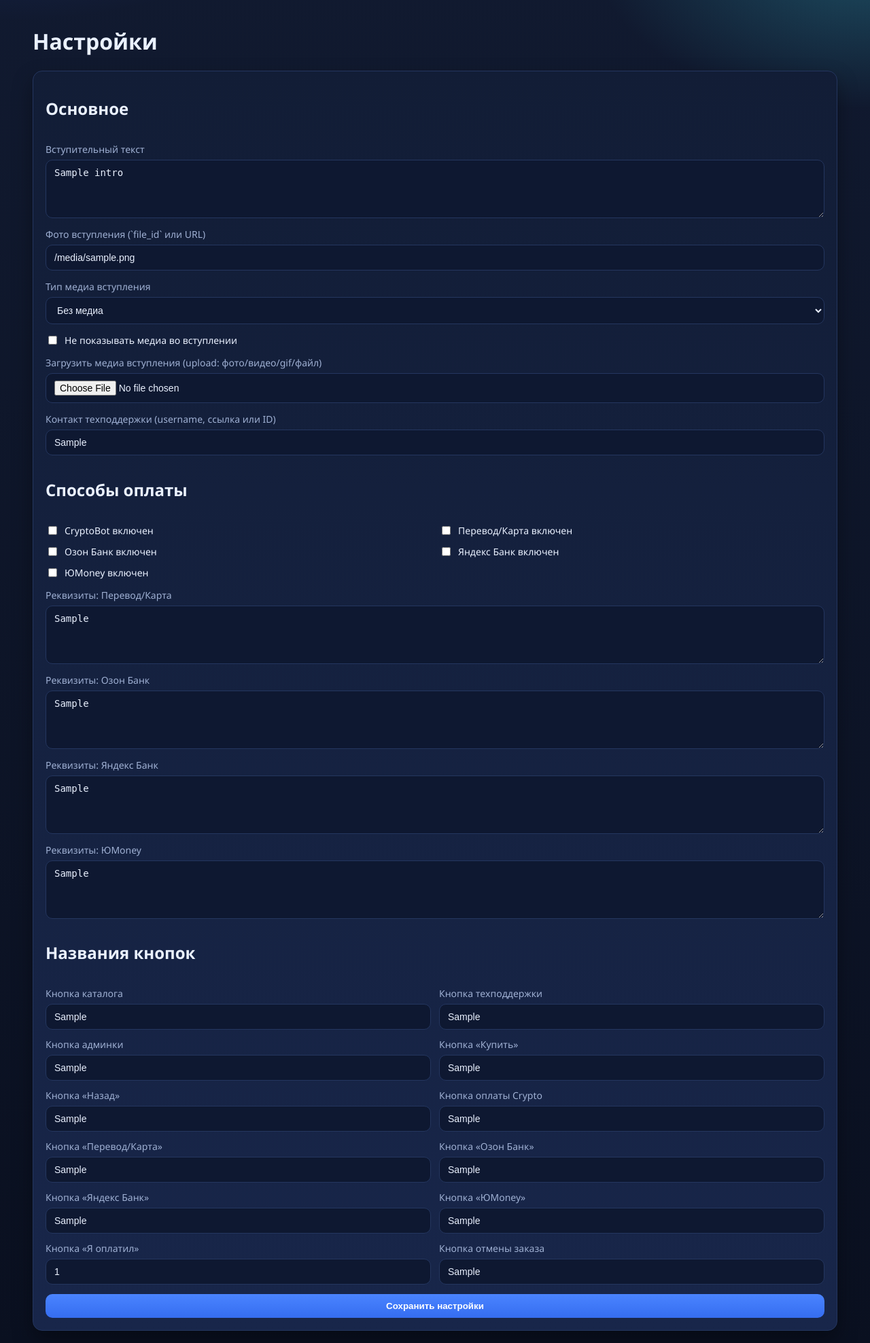
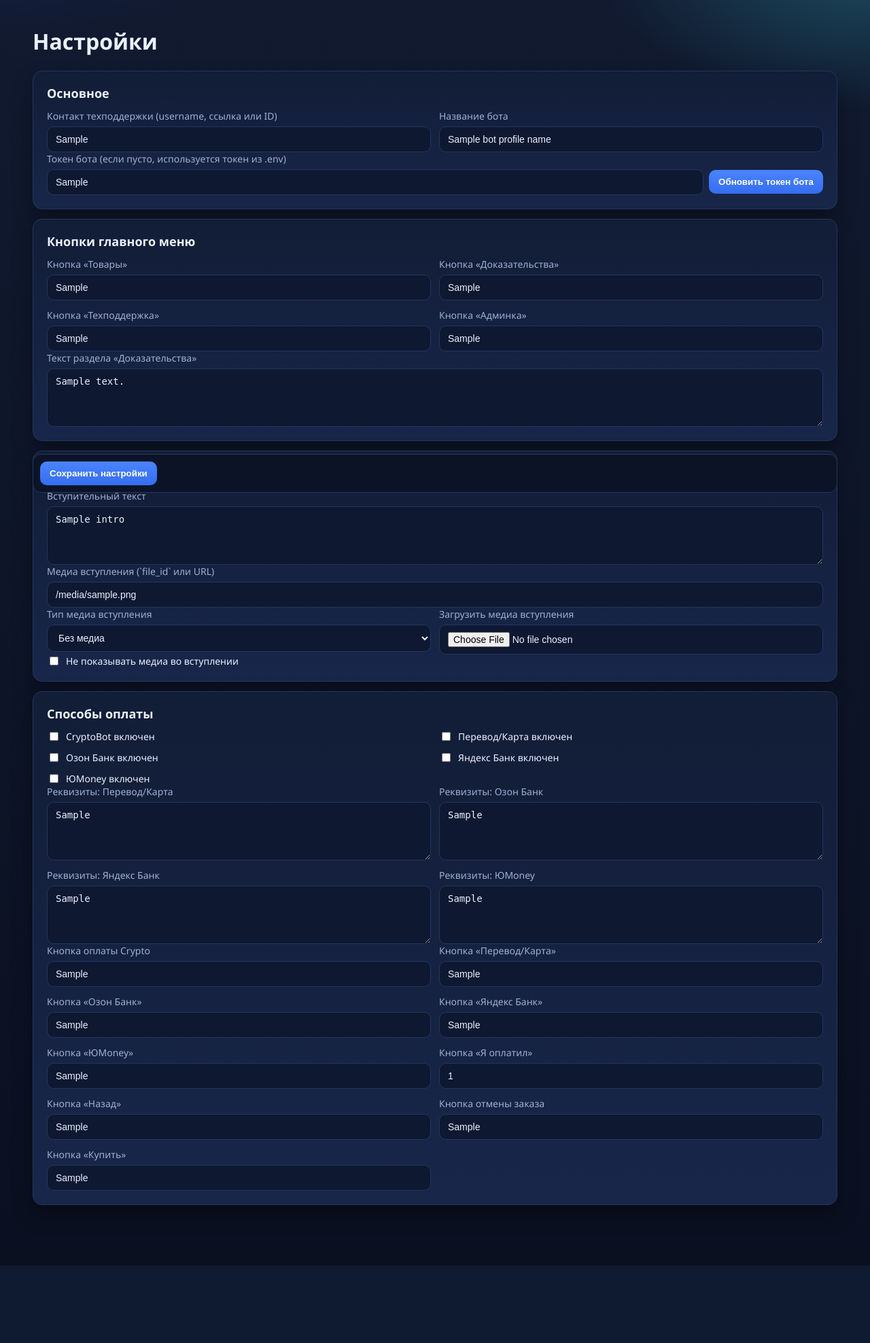
Before and after one commit to NETSHAEFF/botshoptelegmra2, a FastAPI app: template bot/web/templates/settings.html in a window 1280 px wide. Shown: the part 65-2041 px from the top of the page at 68% size. After the commit the page ends 1927 px from the top, so only its background shows below. Run offline with FastAPI, Linux system fonts and the light colour scheme; the template is opened without the code that fills it: most values are stand-ins (such as "Sample title", 1, 10 or a date in 2020); parts of the project's set-up code (start-up, migrations or seed data) failed here and were passed over.

Commit message:
1/1
/1/1

```diff
--- a/bot/keyboards/user.py
+++ b/bot/keyboards/user.py
@@ -12,6 +12,7 @@ from bot.database.models import Product
 
 
 BTN_CATALOG_DEFAULT = "💎Товары"
+BTN_PROOFS_DEFAULT = "✅ Доказательства"
 BTN_SUPPORT_DEFAULT = "🛠 Техподдержка"
 BTN_ADMIN_DEFAULT = "⚙️Админка"
 BTN_BUY_DEFAULT = "Купить"
@@ -34,10 +35,12 @@ def _label(labels: dict[str, str] | None, key: str, default: str) -> str:
 
 def main_menu_kb(is_admin: bool, labels: dict[str, str] | None = None) -> ReplyKeyboardMarkup:
     catalog_text = _label(labels, "btn_catalog", BTN_CATALOG_DEFAULT)
+    proofs_text = _label(labels, "btn_proofs", BTN_PROOFS_DEFAULT)
     support_text = _label(labels, "btn_support", BTN_SUPPORT_DEFAULT)
     admin_text = _label(labels, "btn_admin", BTN_ADMIN_DEFAULT)
     row = [
         KeyboardButton(text=catalog_text),
+        KeyboardButton(text=proofs_text),
         KeyboardButton(text=support_text),
     ]
     if is_admin:
--- a/bot/web/app.py
+++ b/bot/web/app.py
@@ -1,6 +1,9 @@
 from __future__ import annotations
 
+import asyncio
 import hmac
+import os
+import sys
 from contextlib import suppress
 from pathlib import Path
 
@@ -20,6 +23,7 @@ from bot.config import load_settings
 from bot.database import repo
 from bot.database.db import create_engine, create_sessionmaker, init_db
 from bot.database.models import OrderStatus
+from bot.services.bot_profile import apply_bot_profile
 from bot.services.broadcaster import broadcast_message
 
 settings = load_settings()
@@ -70,6 +74,11 @@ def redirect(path: str) -> RedirectResponse:
     return RedirectResponse(url=path, status_code=303)
 
 
+async def restart_process_soon(delay_seconds: float = 1.0) -> None:
+    await asyncio.sleep(delay_seconds)
+    os.execv(sys.executable, [sys.executable, "-m", "bot.main"])
+
+
 async def upload_media_to_telegram(upload: UploadFile | None) -> tuple[str, str] | None:
     if not upload or not upload.filename:
         return None
@@ -90,8 +99,11 @@ async def upload_media_to_telegram(upload: UploadFile | None) -> tuple[str, str]
     elif content_type.startswith("video/"):
         media_type = "video"
 
+    async with sessionmaker() as session:
+        runtime_token = await repo.get_effective_bot_token(session, settings.bot_token)
+
     bot = Bot(
-        settings.bot_token,
+        runtime_token,
         default=DefaultBotProperties(parse_mode=ParseMode.HTML),
     )
     try:
@@ -450,6 +462,7 @@ async def settings_page(request: Request, session: AsyncSession = Depends(get_se
             default="Оплатите через ЮMoney и пришлите чек.",
         ),
         "btn_catalog": await repo.get_setting(session, repo.SETTING_BTN_CATALOG, default="💎Товары"),
+        "btn_proofs": await repo.get_setting(session, repo.SETTING_BTN_PROOFS, default="✅ Доказательства"),
         "btn_support": await repo.get_setting(session, repo.SETTING_BTN_SUPPORT, default="🛠 Техподдержка"),
         "btn_admin": await repo.get_setting(session, repo.SETTING_BTN_ADMIN, default="⚙️Админка"),
         "btn_buy": await repo.get_setting(session, repo.SETTING_BTN_BUY, default="Купить"),
@@ -462,6 +475,13 @@ async def settings_page(request: Request, session: AsyncSession = Depends(get_se
         "btn_i_paid": await repo.get_setting(session, repo.SETTING_BTN_I_PAID, default="Я оплатил"),
         "btn_cancel_order": await repo.get_setting(session, repo.SETTING_BTN_CANCEL_ORDER, default="Отменить"),
         "support_contact": await repo.get_setting(session, repo.SETTING_SUPPORT_CONTACT, default="@support"),
+        "proofs_text": await repo.get_setting(
+            session,
+            repo.SETTING_PROOFS_TEXT,
+            default="Добавьте сюда ваши доказательства/отзывы.",
+        ),
+        "bot_token_override": await repo.get_setting(session, repo.SETTING_BOT_TOKEN_OVERRIDE, default=""),
+        "bot_profile_name": await repo.get_setting(session, repo.SETTING_BOT_PROFILE_NAME, default=""),
     }
     return render(request, "settings.html", data)
 
@@ -485,6 +505,7 @@ async def settings_save(
     yandex_instructions: str = Form(""),
     yoomoney_instructions: str = Form(""),
     btn_catalog: str = Form("💎Товары"),
+    btn_proofs: str = Form("✅ Доказательства"),
     btn_support: str = Form("🛠 Техподдержка"),
     btn_admin: str = Form("⚙️Админка"),
     btn_buy: str = Form("Купить"),
@@ -497,9 +518,19 @@ async def settings_save(
     btn_i_paid: str = Form("Я оплатил"),
     btn_cancel_order: str = Form("Отменить"),
     support_contact: str = Form("@support"),
+    proofs_text: str = Form(""),
+    bot_token_override: str = Form(""),
+    bot_profile_name: str = Form(""),
+    update_token_and_restart: str | None = Form(None),
 ) -> RedirectResponse:
     if not is_logged_in(request):
         return redirect("/admin/login")
+
+    previous_override_token = await repo.get_setting(
+        session,
+        repo.SETTING_BOT_TOKEN_OVERRIDE,
+        default="",
+    )
 
     intro_photo_value = intro_photo.strip()
     intro_media_type_value = (intro_media_type or "none").strip().lower()
@@ -530,6 +561,7 @@ async def settings_save(
     await repo.set_setting(session, repo.SETTING_YANDEX_INSTRUCTIONS, yandex_instructions)
     await repo.set_setting(session, repo.SETTING_YOOMONEY_INSTRUCTIONS, yoomoney_instructions)
     await repo.set_setting(session, repo.SETTING_BTN_CATALOG, btn_catalog.strip() or "💎Товары")
+    await repo.set_setting(session, repo.SETTING_BTN_PROOFS, btn_proofs.strip() or "✅ Доказательства")
     await repo.set_setting(session, repo.SETTING_BTN_SUPPORT, btn_support.strip() or "🛠 Техподдержка")
     await repo.set_setting(session, repo.SETTING_BTN_ADMIN, btn_admin.strip() or "⚙️Админка")
     await repo.set_setting(session, repo.SETTING_BTN_BUY, btn_buy.strip() or "Купить")
@@ -542,8 +574,50 @@ async def settings_save(
     await repo.set_setting(session, repo.SETTING_BTN_I_PAID, btn_i_paid.strip() or "Я оплатил")
     await repo.set_setting(session, repo.SETTING_BTN_CANCEL_ORDER, btn_cancel_order.strip() or "Отменить")
     await repo.set_setting(session, repo.SETTING_SUPPORT_CONTACT, support_contact.strip())
+    await repo.set_setting(
+        session,
+        repo.SETTING_PROOFS_TEXT,
+        (proofs_text or "").strip() or "Доказательства пока не добавлены.",
+    )
+    await repo.set_setting(session, repo.SETTING_BOT_TOKEN_OVERRIDE, bot_token_override.strip())
+    await repo.set_setting(session, repo.SETTING_BOT_PROFILE_NAME, bot_profile_name.strip())
 
-    set_flash(request, "Настройки сохранены.", "success")
+    try:
+        runtime_token = await repo.get_effective_bot_token(session, settings.bot_token)
+        profile_bot = Bot(runtime_token, default=DefaultBotProperties(parse_mode=ParseMode.HTML))
+        try:
+            await apply_bot_profile(profile_bot, bot_profile_name.strip())
+        finally:
+            await profile_bot.session.close()
+    except Exception:
+        set_flash(
+            request,
+            "Настройки сохранены, но применить название бота сейчас не удалось. Проверьте токен и права.",
+            "error",
+        )
+        return redirect("/admin/settings")
+
+    token_changed = (previous_override_token or "").strip() != bot_token_override.strip()
+    if update_token_and_restart is not None:
+        asyncio.create_task(restart_process_soon())
+        return HTMLResponse(
+            (
+                "<html><body style='font-family:Segoe UI,Arial,sans-serif;background:#0a1020;color:#eaf1ff;padding:24px;'>"
+                "<h2>Токен обновлен.</h2>"
+                "<p>Приложение перезапускается автоматически. Обновите страницу через 3-5 секунд.</p>"
+                "</body></html>"
+            ),
+            status_code=200,
+        )
+
+    if token_changed:
+        set_flash(
+            request,
+            "Настройки сохранены. Для переключения polling на новый токен перезапустите приложение.",
+            "success",
+        )
+    else:
+        set_flash(request, "Настройки сохранены.", "success")
     return redirect("/admin/settings")
 
 
@@ -579,7 +653,7 @@ async def broadcast_send(
             return redirect("/admin/broadcast")
 
     bot = Bot(
-        settings.bot_token,
+        await repo.get_effective_bot_token(session, settings.bot_token),
         default=DefaultBotProperties(parse_mode=ParseMode.HTML),
     )
     try:
@@ -689,7 +763,7 @@ async def confirm_order(
     if item:
         _, product = item
         bot = Bot(
-            settings.bot_token,
+            await repo.get_effective_bot_token(session, settings.bot_token),
             default=DefaultBotProperties(parse_mode=ParseMode.HTML),
         )
         try:
--- a/bot/web/static/style.css
+++ b/bot/web/static/style.css
@@ -133,6 +133,15 @@ body {
   gap: 14px;
 }
 
+.section {
+  padding: 20px;
+}
+
+.section h2 {
+  margin: 0 0 12px;
+  font-size: 18px;
+}
+
 label {
   display: flex;
   flex-direction: column;
@@ -206,6 +215,26 @@ select:focus {
   flex-wrap: wrap;
 }
 
+.sticky-actions {
+  position: sticky;
+  bottom: 10px;
+  padding: 10px;
+  background: rgba(10, 16, 32, 0.72);
+  border: 1px solid var(--border);
+  border-radius: 12px;
+  backdrop-filter: blur(8px);
+}
+
+.inline-row {
+  display: flex;
+  gap: 8px;
+  align-items: center;
+}
+
+.inline-row input {
+  flex: 1;
+}
+
 .table {
   width: 100%;
   border-collapse: collapse;
@@ -273,6 +302,11 @@ select:focus {
     grid-template-columns: 1fr;
   }
 
+  .inline-row {
+    flex-direction: column;
+    align-items: stretch;
+  }
+
   .topbar-inner {
     flex-wrap: wrap;
     padding-top: 10px;
--- a/bot/web/templates/settings.html
+++ b/bot/web/templates/settings.html
@@ -1,15 +1,56 @@
 {% extends "base.html" %}
 {% block content %}
 <h1>Настройки</h1>
-<section class="card">
 <form method="post" action="/admin/settings" class="form" enctype="multipart/form-data">
+  <section class="card section">
     <h2>Основное</h2>
+    <div class="grid2">
+      <label>Контакт техподдержки (username, ссылка или ID)
+        <input type="text" name="support_contact" value="{{ support_contact }}">
+      </label>
+      <label>Название бота
+        <input type="text" name="bot_profile_name" value="{{ bot_profile_name }}" placeholder="Мой магазин">
+      </label>
+    </div>
+
+    <label>Токен бота (если пусто, используется токен из .env)
+      <div class="inline-row">
+        <input type="text" name="bot_token_override" value="{{ bot_token_override }}" placeholder="123456:ABC...">
+        <button class="btn" type="submit" name="update_token_and_restart" value="1">Обновить токен бота</button>
+      </div>
+    </label>
+  </section>
+
+  <section class="card section">
+    <h2>Кнопки главного меню</h2>
+    <div class="grid2">
+      <label>Кнопка «Товары»
+        <input type="text" name="btn_catalog" value="{{ btn_catalog }}">
+      </label>
+      <label>Кнопка «Доказательства»
+        <input type="text" name="btn_proofs" value="{{ btn_proofs }}">
+      </label>
+      <label>Кнопка «Техподдержка»
+        <input type="text" name="btn_support" value="{{ btn_support }}">
+      </label>
+      <label>Кнопка «Админка»
+        <input type="text" name="btn_admin" value="{{ btn_admin }}">
+      </label>
+    </div>
+    <label>Текст раздела «Доказательства»
+      <textarea name="proofs_text" rows="4">{{ proofs_text }}</textarea>
+    </label>
+  </section>
+
+  <section class="card section">
+    <h2>Вступление</h2>
     <label>Вступительный текст
       <textarea name="intro" rows="4">{{ intro }}</textarea>
     </label>
-    <label>Фото вступления (`file_id` или URL)
+    <label>Медиа вступления (`file_id` или URL)
       <input type="text" name="intro_photo" value="{{ intro_photo }}">
     </label>
+    <div class="grid2">
       <label>Тип медиа вступления
         <select name="intro_media_type">
           <option value="none" {% if intro_media_type == "none" %}selected{% endif %}>Без медиа</option>
@@ -19,17 +60,17 @@
           <option value="document" {% if intro_media_type == "document" %}selected{% endif %}>Документ</option>
         </select>
       </label>
+      <label>Загрузить медиа вступления
+        <input type="file" name="intro_photo_upload" accept="image/*,video/*,.gif">
+      </label>
+    </div>
     <label class="check">
       <input type="checkbox" name="intro_no_media">
       Не показывать медиа во вступлении
     </label>
-    <label>Загрузить медиа вступления (upload: фото/видео/gif/файл)
-      <input type="file" name="intro_photo_upload" accept="image/*,video/*,.gif">
-    </label>
-    <label>Контакт техподдержки (username, ссылка или ID)
-      <input type="text" name="support_contact" value="{{ support_contact }}">
-    </label>
+  </section>
 
+  <section class="card section">
     <h2>Способы оплаты</h2>
     <div class="grid2">
       <label class="check">
@@ -53,7 +94,7 @@
         ЮMoney включен
       </label>
     </div>
-
+    <div class="grid2">
       <label>Реквизиты: Перевод/Карта
         <textarea name="manual_instructions" rows="4">{{ manual_instructions }}</textarea>
       </label>
@@ -66,24 +107,8 @@
       <label>Реквизиты: ЮMoney
         <textarea name="yoomoney_instructions" rows="4">{{ yoomoney_instructions }}</textarea>
       </label>
-
-    <h2>Названия кнопок</h2>
+    </div>
     <div class="grid2">
-      <label>Кнопка каталога
-        <input type="text" name="btn_catalog" value="{{ btn_catalog }}">
-      </label>
-      <label>Кнопка техподдержки
-        <input type="text" name="btn_support" value="{{ btn_support }}">
-      </label>
-      <label>Кнопка админки
-        <input type="text" name="btn_admin" value="{{ btn_admin }}">
-      </label>
-      <label>Кнопка «Купить»
-        <input type="text" name="btn_buy" value="{{ btn_buy }}">
-      </label>
-      <label>Кнопка «Назад»
-        <input type="text" name="btn_back" value="{{ btn_back }}">
-      </label>
       <label>Кнопка оплаты Crypto
         <input type="text" name="btn_pay_crypto" value="{{ btn_pay_crypto }}">
       </label>
@@ -102,12 +127,20 @@
       <label>Кнопка «Я оплатил»
         <input type="text" name="btn_i_paid" value="{{ btn_i_paid }}">
       </label>
+      <label>Кнопка «Назад»
+        <input type="text" name="btn_back" value="{{ btn_back }}">
+      </label>
       <label>Кнопка отмены заказа
         <input type="text" name="btn_cancel_order" value="{{ btn_cancel_order }}">
       </label>
+      <label>Кнопка «Купить»
+        <input type="text" name="btn_buy" value="{{ btn_buy }}">
+      </label>
     </div>
+  </section>
 
+  <div class="actions sticky-actions">
     <button class="btn" type="submit">Сохранить настройки</button>
+  </div>
 </form>
-</section>
 {% endblock %}
```
Also changed, not shown: bot/database/repo.py (+15 -0 lines), bot/handlers/menu.py (+24 -0 lines), bot/main.py (+25 -14 lines), bot/services/bot_profile.py (added, +12 -0 lines), bot.db, bot/web/uploads/bot_avatar.jpg (added), 4 other files. Lines whose indentation alone changed are shown as unchanged.
